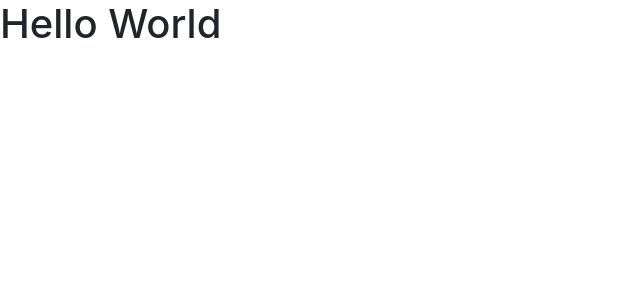
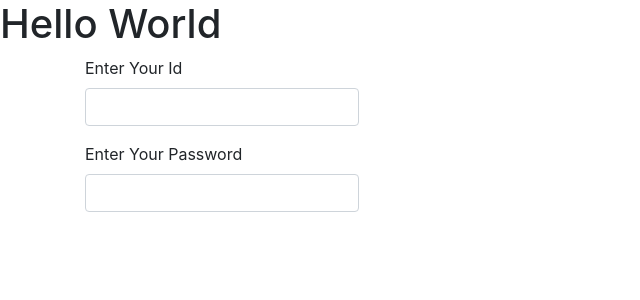
Before and after one commit to hpmarsle/whatsup, a React (Create React App) app in the folder client/: page / in a window 1280 px wide. Shown: the top 300 px of the page, without its empty margins (0-640 px from the left). Built offline with nearby package versions, Linux system fonts and the light colour scheme.

Commit message:
create login form using bootstrap Form components

```diff
--- a/client/src/components/App.js
+++ b/client/src/components/App.js
@@ -1,9 +1,11 @@
 import React from 'react';
+import Login from './Login';
 
 function App() {
   return (
     <div className="App">
       <h1>Hello World</h1>
+      <Login />
     </div>
   );
 }
--- a/client/src/components/Login.js
+++ b/client/src/components/Login.js
@@ -0,0 +1,19 @@
+import React from 'react'
+import { Container, Form } from 'react-bootstrap'
+
+export default function Login() {
+    return (
+        <Container className='align-items-center d-flex'>
+            <Form>
+                <Form.Group>
+                    <Form.Label>Enter Your Id</Form.Label>
+                    <Form.Control type="text" ></Form.Control>
+                </Form.Group>
+                <Form.Group>
+                    <Form.Label>Enter Your Password</Form.Label>
+                    <Form.Control type="password" ></Form.Control>
+                </Form.Group>
+            </Form>
+        </Container>
+    )
+}
```
